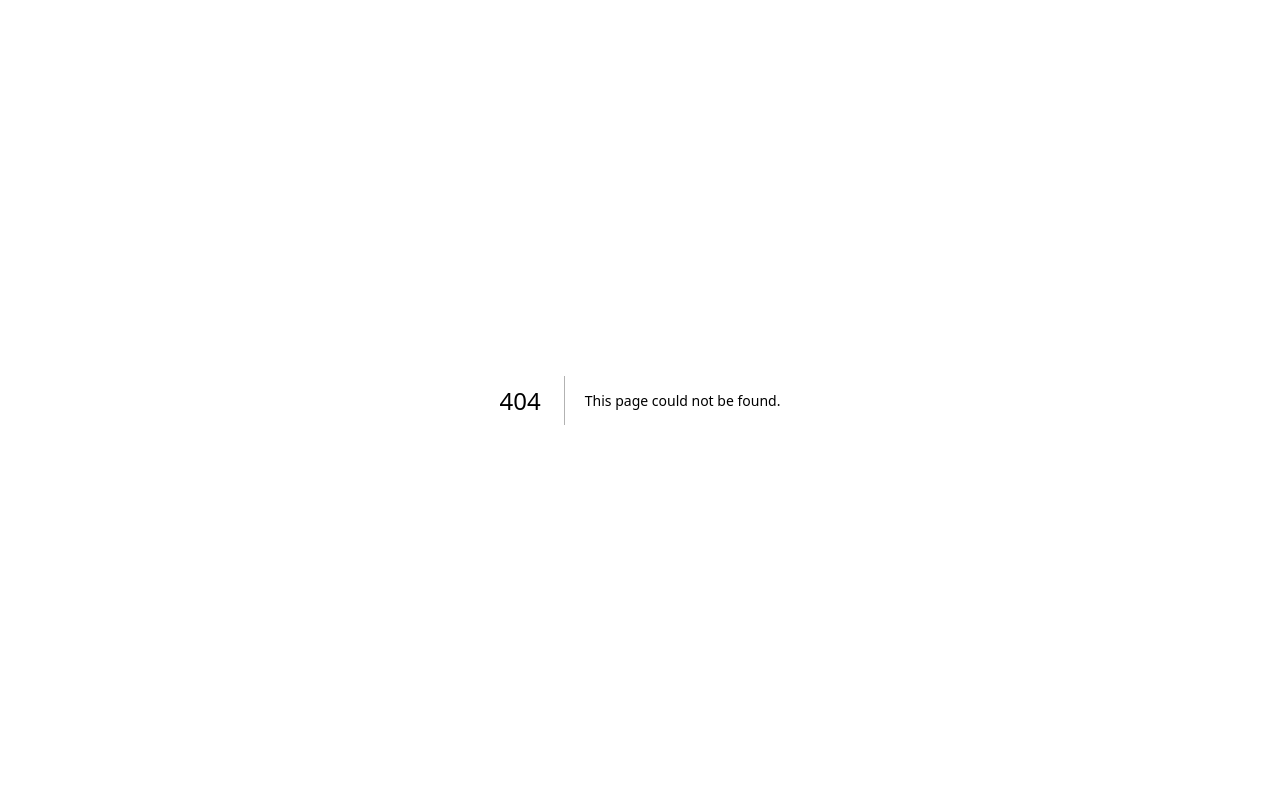
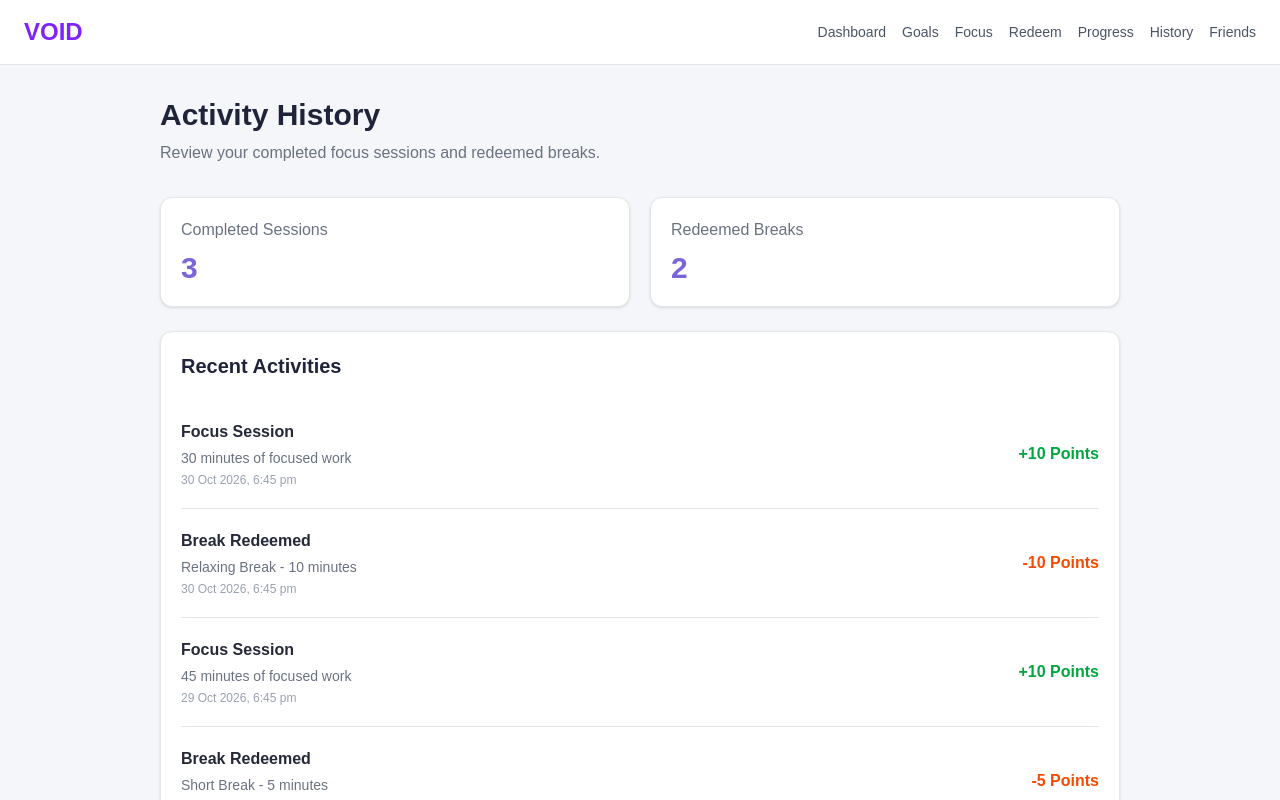
Before and after one commit to shreevidyababu77/Void, a Next.js app: page /history in a window 1280 px wide. Before the commit this address had no page. Shown: the top 800 px of the page. Built offline with nearby package versions, Linux system fonts and the light colour scheme.

Commit message:
feat: implement activity history page

```diff
--- /dev/null
+++ b/app/history/page.jsx
@@ -0,0 +1,110 @@
+
+"use client";
+
+import { useAppContext } from "../../context/AppContext";
+import Navbar from "../../components/layout/Navbar";
+import Card from "../../components/ui/Card";
+
+export default function HistoryPage() {
+  const { focusSessions, redeemedBreaks } = useAppContext();
+
+  const formatDate = (date) => {
+    return new Date(date).toLocaleString("en-IN", {
+      dateStyle: "medium",
+      timeStyle: "short",
+    });
+  };
+
+  const activities = [
+    ...focusSessions.map((session) => ({
+      id: `session-${session.id}`,
+      type: "Focus Session",
+      description: `${session.duration} minutes of focused work`,
+      points: `+${session.points || 10}`,
+      date: session.completedAt,
+      color: "text-green-600",
+    })),
+
+    ...redeemedBreaks.map((breakItem) => ({
+      id: `break-${breakItem.id}`,
+      type: "Break Redeemed",
+      description: `${breakItem.title} - ${breakItem.duration}`,
+      points: `-${breakItem.cost}`,
+      date: breakItem.redeemedAt,
+      color: "text-orange-600",
+    })),
+  ].sort(
+    (a, b) => new Date(b.date).getTime() - new Date(a.date).getTime()
+  );
+
+  return (
+    <main className="min-h-screen bg-[#F5F6FA]">
+      <Navbar />
+
+      <div className="mx-auto max-w-5xl p-8">
+        <h1 className="text-3xl font-bold text-[#20243A]">
+          Activity History
+        </h1>
+
+        <p className="mb-8 mt-2 text-gray-500">
+          Review your completed focus sessions and redeemed breaks.
+        </p>
+
+        <div className="mb-6 grid grid-cols-1 gap-5 sm:grid-cols-2">
+          <Card>
+            <p className="text-gray-500">Completed Sessions</p>
+            <h2 className="mt-2 text-3xl font-bold text-[#7966D8]">
+              {focusSessions.length}
+            </h2>
+          </Card>
+
+          <Card>
+            <p className="text-gray-500">Redeemed Breaks</p>
+            <h2 className="mt-2 text-3xl font-bold text-[#7966D8]">
+              {redeemedBreaks.length}
+            </h2>
+          </Card>
+        </div>
+
+        <Card>
+          <h2 className="mb-5 text-xl font-semibold text-[#20243A]">
+            Recent Activities
+          </h2>
+
+          {activities.length === 0 ? (
+            <p className="py-8 text-center text-gray-500">
+              No activities yet. Complete a focus session to get started!
+            </p>
+          ) : (
+            <div className="divide-y divide-[#E2E5EC]">
+              {activities.map((activity) => (
+                <div
+                  key={activity.id}
+                  className="flex flex-col justify-between gap-3 py-5 sm:flex-row sm:items-center"
+                >
+                  <div>
+                    <h3 className="font-semibold text-[#252938]">
+                      {activity.type}
+                    </h3>
+
+                    <p className="mt-1 text-sm text-gray-500">
+                      {activity.description}
+                    </p>
+
+                    <p className="mt-1 text-xs text-gray-400">
+                      {formatDate(activity.date)}
+                    </p>
+                  </div>
+
+                  <span className={`font-bold ${activity.color}`}>
+                    {activity.points} Points
+                  </span>
+                </div>
+              ))}
+            </div>
+          )}
+        </Card>
+      </div>
+    </main>
+  );
+}
```
